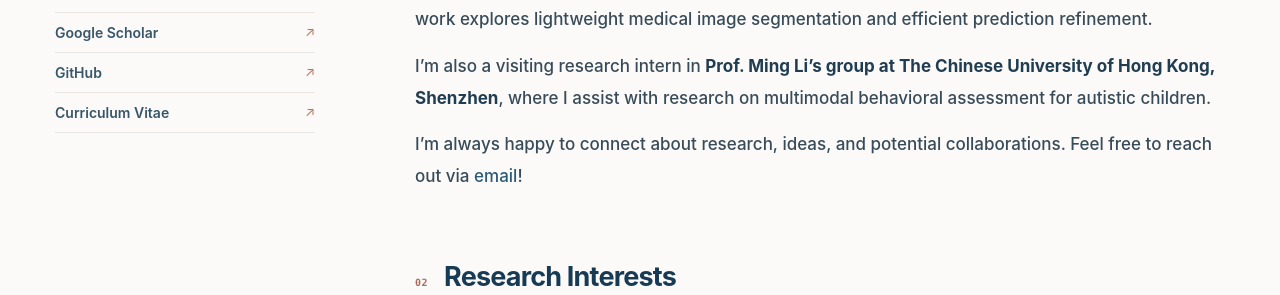
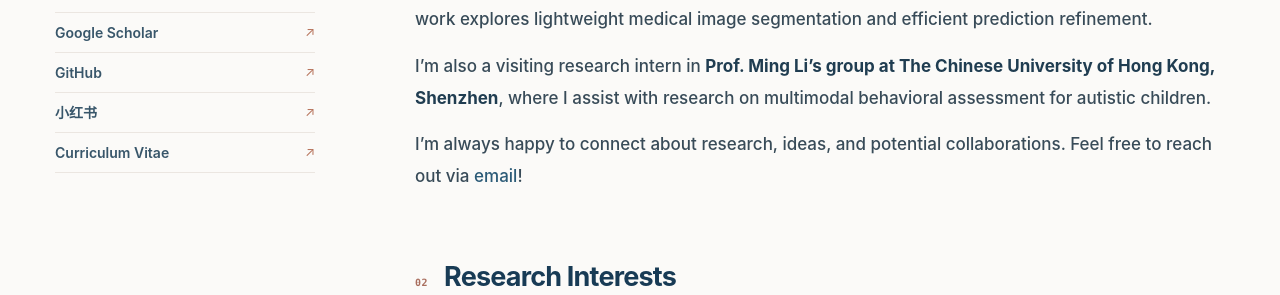
Before and after one commit to tyui99/tyui99.github.io, a Jekyll site: the page built from _pages/about.md, in a window 1280 px wide. Shown: the part 618-913 px from the top of the page. Built offline with Jekyll 4.4.1, drawn with Linux system fonts in a browser that asks for light colours.

Commit message:
Link Xiaohongshu profile in sidebar

```diff
--- a/_pages/about.md
+++ b/_pages/about.md
@@ -10,7 +10,7 @@
 <div>
 <div class="reading-progress" aria-hidden="true"></div>
 <header class="topbar"><div class="top-inner"><a class="brand" href="#top">Jiachi Zhang</a><nav class="nav" aria-label="Main navigation"><a href="#about">About Me</a><a href="#interests">Research Interests</a><a href="#news">News</a><a href="#research">Selected Research</a><a href="#contact">Contact</a></nav></div></header><div class="layout" id="top">
-<aside class="sidebar"><img class="avatar" src="{{ '/images/photo.jpg' | relative_url }}" alt="Jiachi Zhang"><h1>Jiachi Zhang</h1><p class="bio">Efficient AI · Multimodal understanding</p><div class="profile-links"><div class="affiliation"><strong>South China University<br>of Technology</strong><span>Guangzhou, China</span></div><a href="mailto:jingzhizhang569@gmail.com">Email</a><a href="https://scholar.google.com/citations?user=4BDSTP8AAAAJ&hl=en">Google Scholar</a><a href="https://github.com/tyui99">GitHub</a><a href="{{ '/files/Jiachi_ZHANG_CV.pdf' | relative_url }}">Curriculum Vitae</a></div></aside>
+<aside class="sidebar"><img class="avatar" src="{{ '/images/photo.jpg' | relative_url }}" alt="Jiachi Zhang"><h1>Jiachi Zhang</h1><p class="bio">Efficient AI · Multimodal understanding</p><div class="profile-links"><div class="affiliation"><strong>South China University<br>of Technology</strong><span>Guangzhou, China</span></div><a href="mailto:jingzhizhang569@gmail.com">Email</a><a href="https://scholar.google.com/citations?user=4BDSTP8AAAAJ&hl=en">Google Scholar</a><a href="https://github.com/tyui99">GitHub</a><a href="https://www.xiaohongshu.com/user/profile/60f81eda00000000010077a0">小红书</a><a href="{{ '/files/Jiachi_ZHANG_CV.pdf' | relative_url }}">Curriculum Vitae</a></div></aside>
 <main class="content"><h1 class="intro-name">Jiachi Zhang</h1><p class="subtitle">Undergraduate researcher · South China University of Technology</p><blockquote class="hero-quote" lang="zh-Hans">不忘其所始，<span>不求其所终。</span></blockquote><span id="about-me"></span>
 <section id="about"><h2 class="section-head"><span class="section-index">01</span> About Me</h2><p>I’m an undergraduate (2023–2027) pursuing a B.Eng. in <strong>Information Engineering</strong> at <strong>South China University of Technology (SCUT)</strong>.</p><p>I’m a visiting research intern at the <strong>Shenzhen Institutes of Advanced Technology, Chinese Academy of Sciences (SIAT, CAS)</strong>, advised by <strong>Dr. Wenqi Fang</strong> and <strong>PhD candidate Zhuoyu Wu</strong>. My work explores lightweight medical image segmentation and efficient prediction refinement.</p><p>I’m also a visiting research intern in <strong>Prof. Ming Li’s group at The Chinese University of Hong Kong, Shenzhen</strong>, where I assist with research on multimodal behavioral assessment for autistic children.</p><p>I’m always happy to connect about research, ideas, and potential collaborations. Feel free to reach out via <a href="mailto:jingzhizhang569@gmail.com">email</a>!</p></section>
 <section id="interests"><h2 class="section-head"><span class="section-index">02</span> Research Interests</h2><p>I am interested in building <strong>efficient, interactive AI systems</strong> that can continuously understand the world and assist people in real time. My research is motivated by a central question: <strong>how can an AI system retain and update the information that matters while operating under limited computational resources?</strong></p><p>My previous work explores lightweight architectures and prediction refinement for medical image segmentation. Building on this foundation, I am interested in extending efficient AI to <strong>streaming multimodal understanding</strong>, including how systems maintain useful context over time, reason about ongoing interactions, and respond appropriately in dynamic environments.</p><p>In the longer term, I hope to develop AI assistants that can learn from continuous sensory input and support people in everyday life—particularly where <strong>timeliness, efficiency, and thoughtful interaction</strong> matter.</p><div class="research-topics"><span>Efficient AI</span><span>Streaming Multimodal Understanding</span><span>Interactive Intelligence</span></div></section>
```
